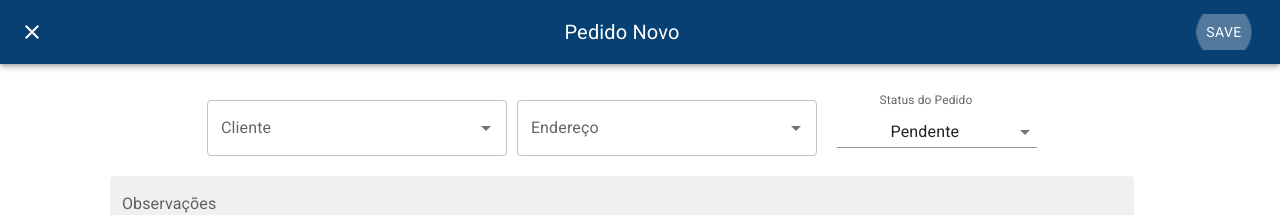
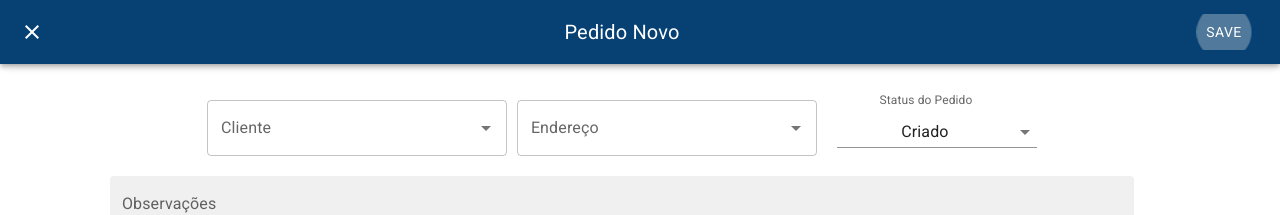
Before and after one commit to HenriqueOPeixoto/app-kodyak, a React (Vite) app in the folder frontend-kodyak/: page /pedidos/novo_pedido in a window 1280 px wide. Shown: the top 215 px of the page. Built offline with nearby package versions, Linux system fonts and the light colour scheme; no server answers.

Commit message:
Iniciar pedido com o estado "Criado"

```diff
--- a/frontend-kodyak/src/components/Pedidos/Pedido.tsx
+++ b/frontend-kodyak/src/components/Pedidos/Pedido.tsx
@@ -73,7 +73,7 @@ export default function Pedido() {
     const [endereco, setEndereco] = React.useState<Endereco | null>(null)
     const [listaEnderecos, setListaEnderecos] = React.useState<Endereco[]>([])
     const [observacoes, setObservacoes] = React.useState<string>('')
-    const [status, setStatus] = React.useState<string>('1')
+    const [status, setStatus] = React.useState<string>('0')
 
     const [openNovoItemDialog, setOpenNovoItemDialog] = React.useState(false)
     const [snackOpen, setSnackOpen] = React.useState(false)
@@ -368,6 +368,7 @@ export default function Pedido() {
                             variant='standard'
 
                         >
+                            <MenuItem value={'0'}>Criado</MenuItem>
                             <MenuItem value={'1'}>Pendente</MenuItem>
                             <MenuItem value={'2'}>Análise Financeira</MenuItem>
                             <MenuItem value={'3'}>Aprovado</MenuItem>
```
